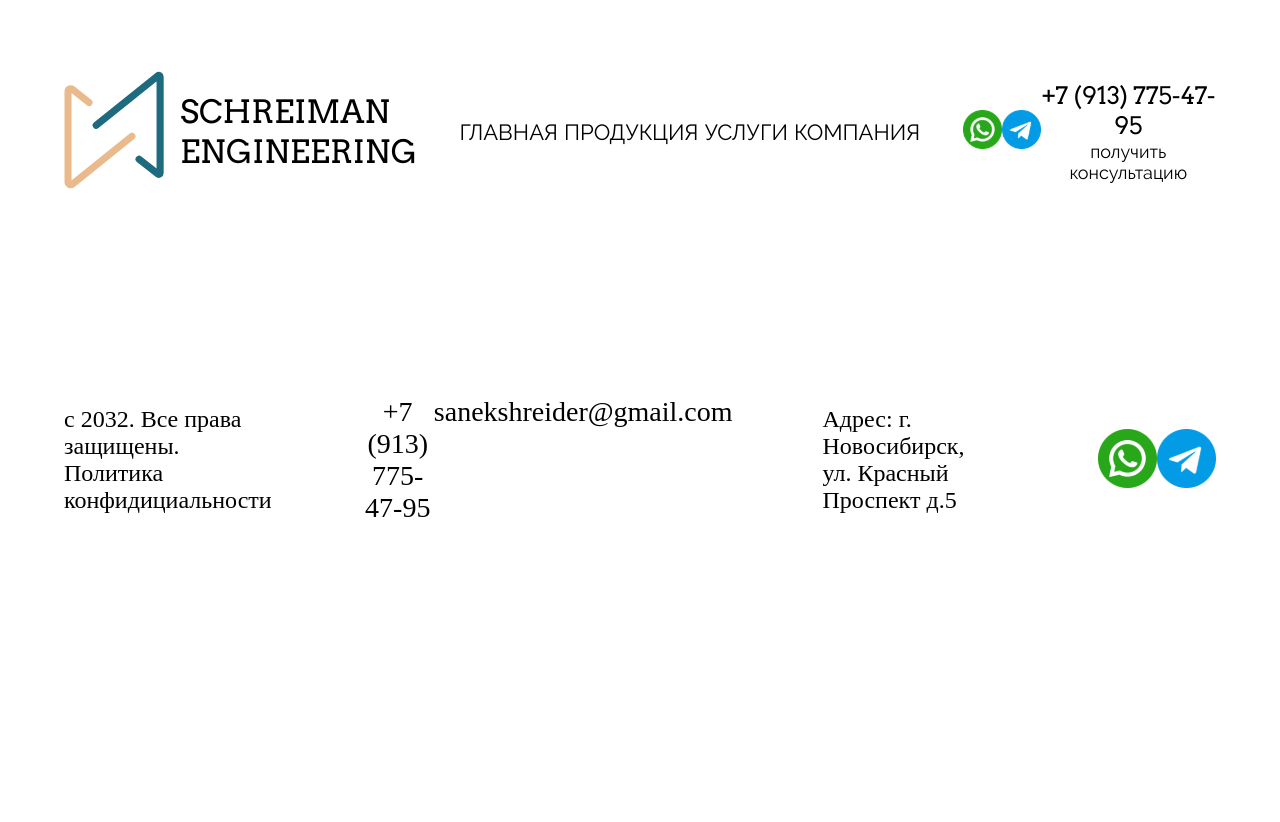
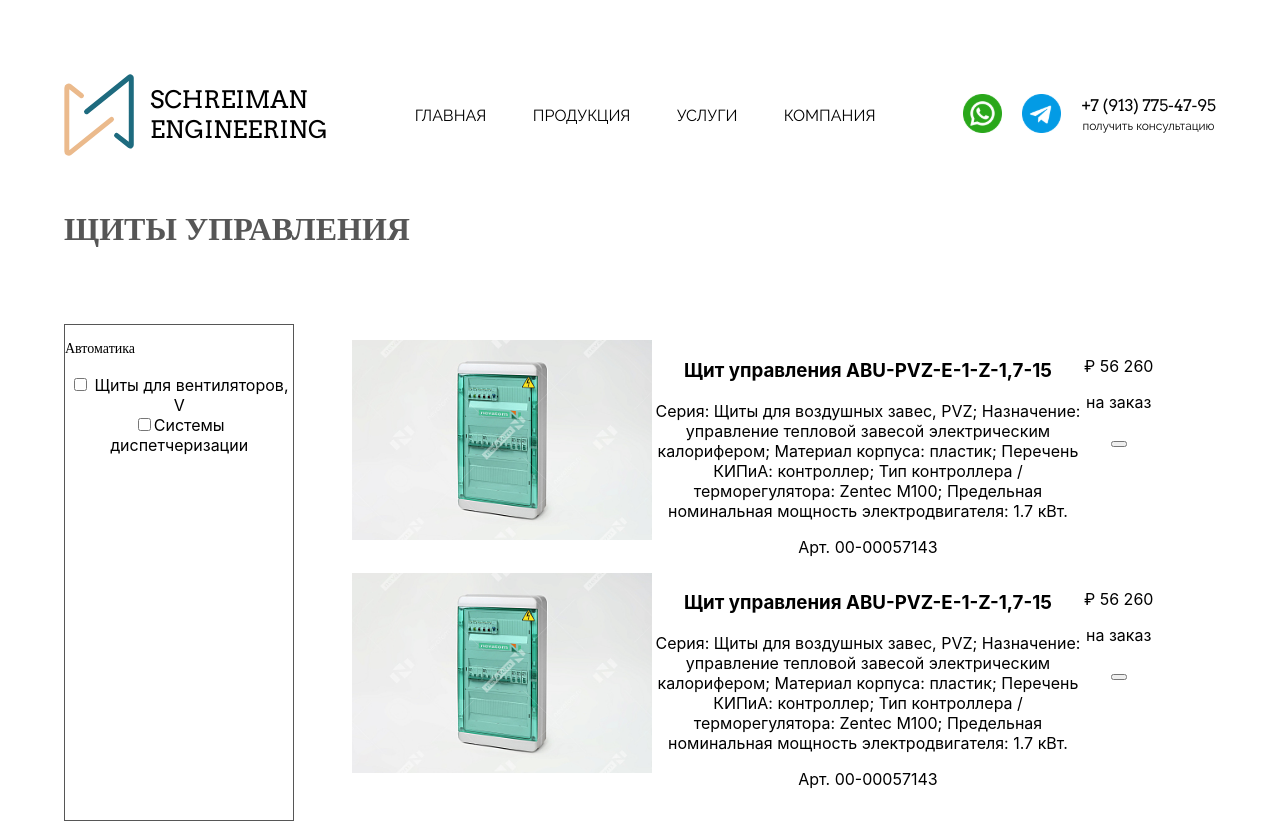
Before and after one commit to Vinorval/schreimaneng_ineering, a React (Create React App) app: page /catalog/autoDevice in a window 1280 px wide. Shown: the top 822 px of the page. Before the commit the page ends 800 px from the top, so only its background shows below. Built offline with nearby package versions, Linux system fonts and the light colour scheme.

Commit message:
feat: "add catalog sheet"

```diff
--- a/src/components/appHeader/AppHeader.module.css
+++ b/src/components/appHeader/AppHeader.module.css
@@ -11,8 +11,8 @@
 }
 
 .logo__image {
-    width: 140px;
-    height: 170px;
+    width: 100px;
+    height: 130px;
 }
 
 .logo__text {
@@ -20,19 +20,19 @@
     font-size: 32px;
     font-weight: normal;
     text-align: start;
-    padding-left: 40px;
+    padding-left: 16px;
     color: black;
 }
 
 .navigate {
-    width: 45%;
+    width: 40%;
     display: flex;
     justify-content: space-between;
     align-items: center;
 }
 
 .navigate__link {
-    font-size: 24px;
+    font-size: 22px;
     text-decoration: none;
     color: black;
 }
@@ -41,12 +41,12 @@
     display: flex;
     justify-content: space-between;
     align-items: center;
-    width: 20%;
+    width: 22%;
 }
 
 .contacts__social {
-    width: 59px;
-    height: 59px;
+    width: 39px;
+    height: 39px;
 }
 
 .contacts__phone_number {
@@ -61,12 +61,12 @@
 
 @media screen and (max-width: 1440px) {
     .logo__image {
-        width: 100px;
-        height: 130px;
+        width: 70px;
+        height: 100px;
     }
 
     .logo__text {
-        padding-left: 16px;
+        font-size: 24px;
     }
 
     .navigate {
@@ -74,15 +74,25 @@
     }
 
     .navigate__link {
-        font-size: 22px;
+        font-size: 16px;
     }
 
     .contacts {
         width: 22%;
     }
 
-    .contacts__social {
-        width: 39px;
-        height: 39px;
+    .contacts__phone_number {
+        font-size: 16px;
+    }
+
+    .contacts__phone_text {
+        font-size: 12px;
     }
 }
+
+@media screen and (max-width: 1180px) {
+    .contacts__social {
+        width: 29px;
+        height: 29px;
+    }
+}
--- a/src/components/footer/Footer.js
+++ b/src/components/footer/Footer.js
@@ -1,19 +1,19 @@
-import './Footer.css';
+import Styles from './Footer.module.css';
 import WhatsApp from '../../images/icon-whatsapp.svg';
 import Telegram from '../../images/icon-telegram.svg';
 
 function Footer() {
     return (
-        <footer className='footer'>
-            <p className='footer__text'>с 2032. Все права защищены.<br />Политика конфидициальности</p>
-            <div className='footer__contacts'>
-                <p className='footer__contacts_text'>+7 (913) 775-47-95</p>
-                <p className='footer__contacts_text'>sanekshreider@gmail.com</p>
+        <footer className={Styles.footer}>
+            <p className={Styles.footer__text}>с 2032. Все права защищены.<br />Политика конфидициальности</p>
+            <div className={Styles.footer__contacts}>
+                <p className={Styles.footer__contacts_text}>+7 (913) 775-47-95</p>
+                <p className={Styles.footer__contacts_text}>sanekshreider@gmail.com</p>
             </div>
-            <p className='footer__text'>Адрес: г. Новосибирск, <br /> ул. Красный Проспект д.5</p>
-            <div className='social'>
-                <a className='social__link'><img src={WhatsApp} /></a>
-                <a className='social__link'><img src={Telegram} /></a>
+            <p className={Styles.footer__text}>Адрес: г. Новосибирск, <br /> ул. Красный Проспект д.5</p>
+            <div className={Styles.social}>
+                <a><img src={WhatsApp} className={Styles.social__link} /></a>
+                <a><img src={Telegram} className={Styles.social__link} /></a>
             </div>
         </footer>
     )
--- a/src/components/footer/Footer.css
+++ b/src/components/footer/Footer.module.css
@@ -1,14 +1,14 @@
 .footer {
     display: grid;
     grid-template-columns: 1fr 2fr 1fr 0.5fr;
-    gap: 90px;
+    gap: 60px;
     margin-top: 170px;
     align-items: center;
 }
 
 .footer__text {
     font-family: 'Raleway';
-    font-size: 24px;
+    font-size: 18px;
     text-align: start;
 }
 
@@ -19,10 +19,32 @@
 
 .footer__contacts_text {
     font-family: 'Radio Canada';
-    font-size: 28px;
+    font-size: 24px;
 }
 
 .social {
     display: flex;
     justify-content: space-evenly;
 }
+
+.social__link {
+    width: 39px;
+}
+
+@media screen and (max-width: 1440px) {
+    .footer {
+        gap: 30px;
+    }
+
+    .footer__text{
+        font-size: 14px;
+    }
+
+    .footer__contacts_text {
+        font-size: 18px;
+    }
+
+    .social__link {
+        width: 29px;
+    }
+}
--- /dev/null
+++ b/src/components/productsList/productsList.js
@@ -0,0 +1,47 @@
+import Styles from './productsList.module.css';
+import Item from '../../images/товар.jpg';
+
+const ProductsList = () => {
+    return (
+        <section className={Styles.catalog}>
+            <h2 className={Styles.catalog__title}>ЩИТЫ УПРАВЛЕНИЯ</h2>
+            <div className={Styles.version}>
+                <h3 className={Styles.version__title}>Автоматика</h3>
+                <ul className={Styles.version__list}>
+                    <label htmlFor="V"><input type="checkbox" id="V" value="V" className={Styles.version__item} /> Щиты для вентиляторов, V</label>
+                    <label htmlFor="SD"><input type="checkbox" id="SD" value="SD" className={Styles.version__item} />Системы диспетчеризации</label>
+                </ul>
+            </div>
+            <ul className={Styles.list}>
+                <div className={Styles.item}>
+                    <img className={Styles.item__image} src={Item} />
+                    <div className={Styles.item__description} >
+                        <h3 className={Styles.item__name} >Щит управления ABU-PVZ-E-1-Z-1,7-15</h3>
+                        <p className={Styles.item__text} >Серия: Щиты для воздушных завес, PVZ; Назначение: управление тепловой завесой электрическим калорифером; Материал корпуса: пластик; Перечень КИПиА: контроллер; Тип контроллера / терморегулятора: Zentec M100; Предельная номинальная мощность электродвигателя: 1.7 кВт.</p>
+                        <p className={[Styles.item__text, Styles.item__text_type_last]} >Арт. 00-00057143</p>
+                    </div>
+                    <div className={Styles.item__oder} >
+                        <p className={Styles.item__price} >₽ 56 260</p>
+                        <p className={Styles.item__text} >на заказ</p>
+                        <button type='button' className={Styles.item__button} ></button>
+                    </div>
+                </div>
+                <div className={Styles.item}>
+                    <img className={Styles.item__image} src={Item} />
+                    <div className={Styles.item__description} >
+                        <h3 className={Styles.item__name} >Щит управления ABU-PVZ-E-1-Z-1,7-15</h3>
+                        <p className={Styles.item__text} >Серия: Щиты для воздушных завес, PVZ; Назначение: управление тепловой завесой электрическим калорифером; Материал корпуса: пластик; Перечень КИПиА: контроллер; Тип контроллера / терморегулятора: Zentec M100; Предельная номинальная мощность электродвигателя: 1.7 кВт.</p>
+                        <p className={[Styles.item__text, Styles.item__text_type_last]} >Арт. 00-00057143</p>
+                    </div>
+                    <div className={Styles.item__oder} >
+                        <p className={Styles.item__price} >₽ 56 260</p>
+                        <p className={Styles.item__text} >на заказ</p>
+                        <button type='button' className={Styles.item__button} ></button>
+                    </div>
+                </div>
+            </ul>
+        </section>
+    )
+}
+
+export default ProductsList;
--- /dev/null
+++ b/src/components/productsList/productsList.module.css
@@ -0,0 +1,55 @@
+.catalog {
+    display: grid;
+    grid-template-columns: 20% 75%;
+    gap: 5%;
+}
+
+.catalog__title {
+    font-family: 'Raleway';
+    font-style: normal;
+    font-weight: 700;
+    font-size: 32px;
+    line-height: 75px;
+    color: #565656;
+    text-align: start;
+    grid-column: 1/4;
+}
+
+.version {
+    border: 1px solid #565656;
+}
+
+.version__title {
+    font-family: 'Raleway';
+    font-size: 14px;
+    font-weight: 500;
+    line-height: 20px;
+    text-align: start;
+}
+
+.version__list {
+    list-style-type: none;
+    padding: 0;
+    display: grid;
+}
+
+.list {
+    padding: 0;
+}
+
+.item {
+    display: flex;
+}
+
+.item__image {
+    width: 300px;
+    height: 200px;
+}
+
+.item__description {
+    width: 50%;
+}
+
+.oreder {
+    width: 10%;
+}
--- a/src/pages/product.js
+++ b/src/pages/product.js
@@ -1,6 +1,8 @@
+import ProductsList from "../components/productsList/productsList";
+
 function Product() {
     return (
-        <></>
+        <ProductsList />
     )
 }
 
```
Also changed, not shown: src/utils/products.js (+10 -0 lines), src/images/товар.jpg (added).
